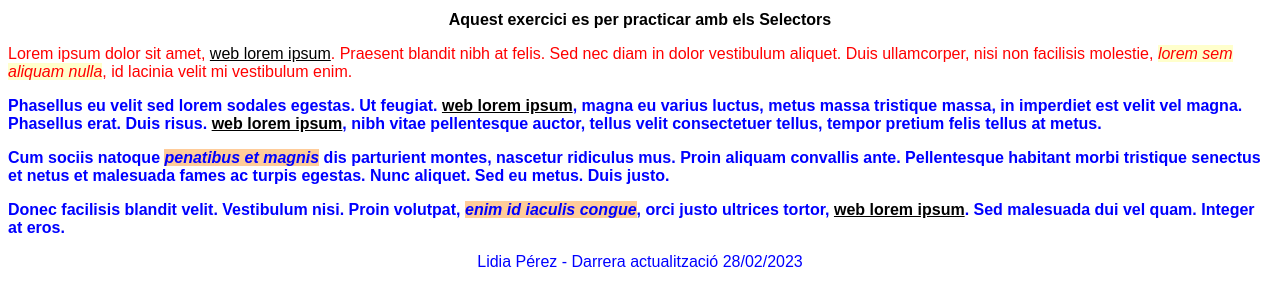
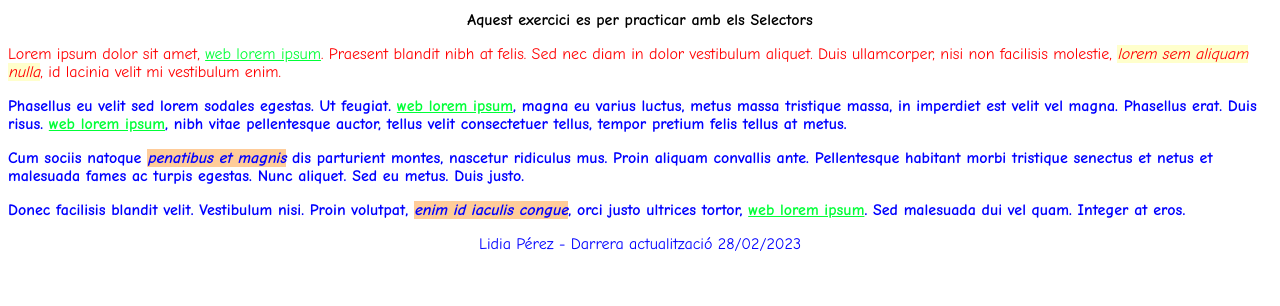
Before and after one commit to Edgar2407/m15-practica1, a plain HTML site: page Actividad de Selectores/index2.html in a window 1280 px wide. Drawn offline with Linux system fonts and the light colour scheme.

Commit message:
cambios css

```diff
--- a/Actividad de Selectores/css/main.css
+++ b/Actividad de Selectores/css/main.css
@@ -1,9 +1,8 @@
 /* Todos los elementos de la pagina */
 *{
   font-size: 16px;
-  font-family: Arial, Helvetica, sans-serif;
+  font-family: 'comic sans ms', cursive, sans-serif;
 }
-
 /* Todos los parrafos de la pagina */
 p{
    color: blue;
@@ -16,7 +15,7 @@ p{
 
 /* Todos los enlaces la pagina */
 a{
-  color: black;
+  color: rgb(0, 255, 55);
 }
 
 /* Los elementos "em" contenidos en "primero" */
@@ -33,3 +32,15 @@ a{
 .normal{
   font-weight: bold;
 }
+/* Cambia el color cuando el enlace está seleccionado (focus) */
+a:hover {
+    color: orange;
+}
+/* Cambia el color cuando el enlace está al hacer clic */
+a:active {
+    color: rgb(242, 255, 0);
+}
+/* Cambia el color cuando el enlace ha sido visitado */
+a:visited {
+    color: purple;
+}
```
